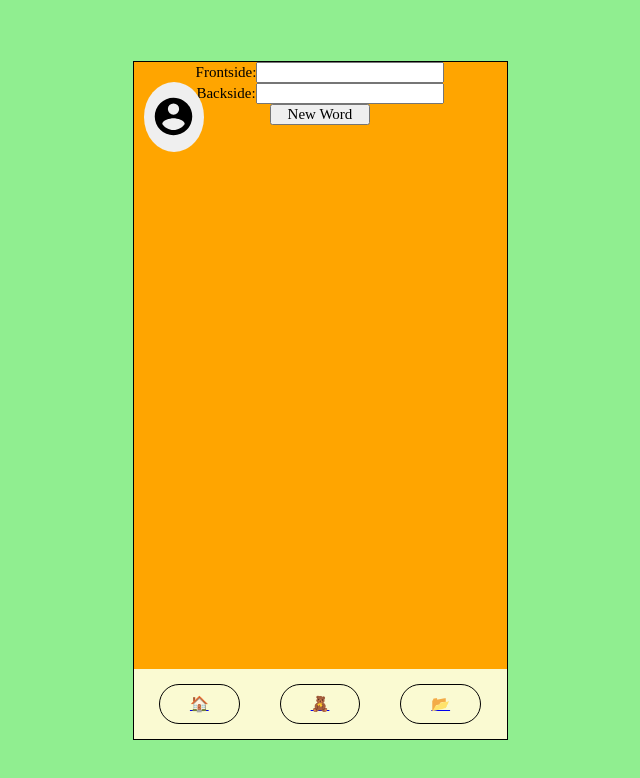
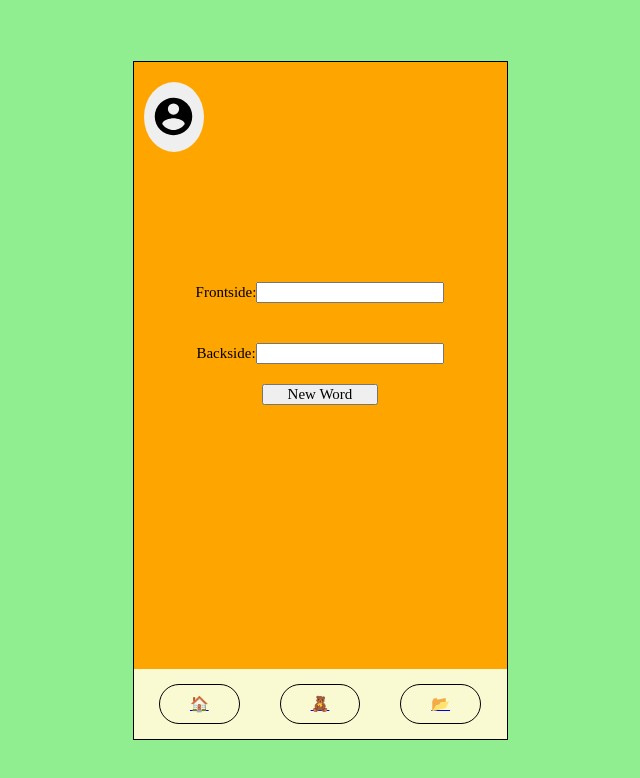
Before and after one commit to j-eick/vocab-dojo, a Next.js app: page /create-vocab in a window 1280 px wide. Shown: the top 778 px of the page, without its empty margins (320-960 px from the left). Built offline with nearby package versions, Linux system fonts and the light colour scheme.

Commit message:
MV label StyledLabel

```diff
--- a/src/components/Form/AddVocabForm.jsx
+++ b/src/components/Form/AddVocabForm.jsx
@@ -25,7 +25,7 @@ export default function AddVocabForm({onSubmit}) {
 	return (
 		<Wrapper>
 			<StyledForm onSubmit={handleSubmit}>
-				<label htmlFor="frontSide">
+				<StyledLabel htmlFor="frontSide">
 					Frontside:
 					<input
 						id="frontSide"
@@ -35,8 +35,8 @@ export default function AddVocabForm({onSubmit}) {
 							setFrontside(event.target.value);
 						}}
 					/>
-				</label>
-				<label htmlFor="backSide">
+				</StyledLabel>
+				<StyledLabel htmlFor="backSide">
 					Backside:
 					<input
 						id="backSide"
@@ -46,7 +46,7 @@ export default function AddVocabForm({onSubmit}) {
 							setBackside(event.target.value);
 						}}
 					/>
-				</label>
+				</StyledLabel>
 				<StyledSubmit type="submit" name="submit">
 					New Word
 				</StyledSubmit>
@@ -103,9 +103,14 @@ const Wrapper = styled.div`
 // `;
 
 const StyledForm = styled.form`
+	margin-top: 200px;
 	display: flex;
 	flex-direction: column;
 	align-items: center;
+`;
+
+const StyledLabel = styled.label`
+	margin: 20px 20px;
 `;
 
 const StyledSubmit = styled.button`
```
